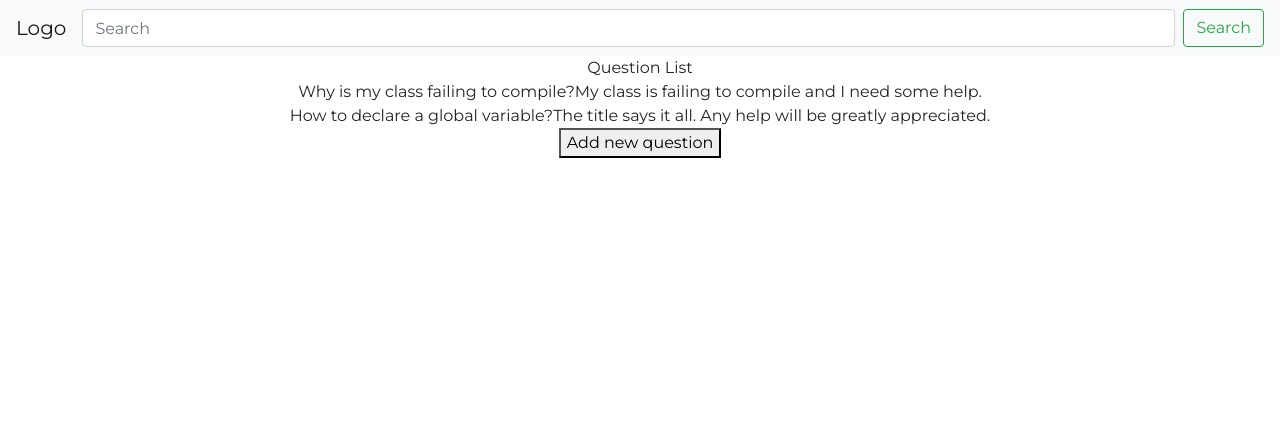
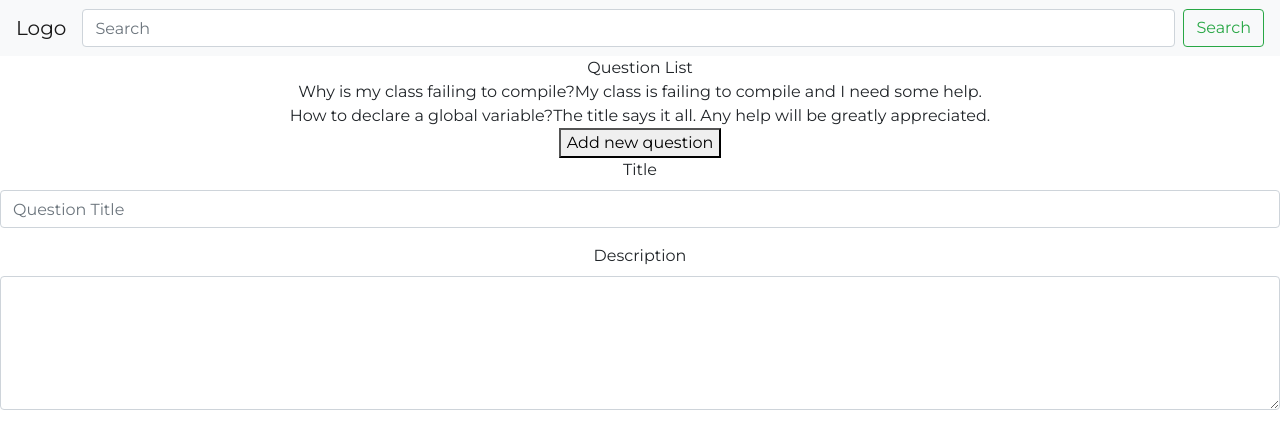
Before and after one commit to chingu-voyages/v8-bears-team-02, a React (Create React App) app in the folder client/: page / in a window 1280 px wide. Shown: the top 448 px of the page. Built offline with nearby package versions, Linux system fonts and the light colour scheme.

Commit message:
Add NewQuestion component

```diff
--- /dev/null
+++ b/client/src/components/NewQuestion.jsx
@@ -0,0 +1,44 @@
+import React from 'react';
+import {connect} from "react-redux";
+
+class NewQuestion extends React.Component {
+    state = {
+        questionTitle: '',
+        questionDescription: '',
+    }
+    render() {
+        return (
+            <div>
+                <div className="form-group">
+                    <label htmlFor="questionTitleInput">Title</label>
+                    <input type="text"
+                           className="form-control"
+                           id="questionTitleInput"
+                           onChange={(event) => this.setState({questionTitle: event.target.value})}
+                           placeholder="Question Title"
+                           value={this.state.questionTitle}
+                           ></input>
+                </div>
+                <div className="form-group">
+                    <label htmlFor="questionDescriptionTextArea">Description</label>
+                    <textarea className="form-control"
+                              id="questionDescriptionTextArea"
+                              onChange={(event) => this.setState({questionDescription: event.target.value})}
+                              rows="5"
+                              value={this.state.questionDescription}
+                              ></textarea>
+                </div>
+            </div>
+
+        );
+    }
+}
+
+function mapStateToProps(state){
+    console.log(state.reducer.questions);
+    return {
+        questions: state.reducer.questions
+    }
+}
+
+export const ConnectedNewQuestion = connect(mapStateToProps)(NewQuestion);
--- a/client/src/containers/App.jsx
+++ b/client/src/containers/App.jsx
@@ -8,7 +8,7 @@ import {Provider} from 'react-redux';
 
 import {ConnectedNavigation} from '../components/Navigation';
 import {ConnectedQuestionList} from '../components/QuestionList';
-import SearchBar from '../components/SearchBar';
+import {ConnectedNewQuestion} from "../components/NewQuestion";
 
 
 import './App.scss';
@@ -23,6 +23,8 @@ class App extends Component {
 
               <ConnectedQuestionList />
 
+              <ConnectedNewQuestion/>
+
           </div>
         </Provider>
     );
```
